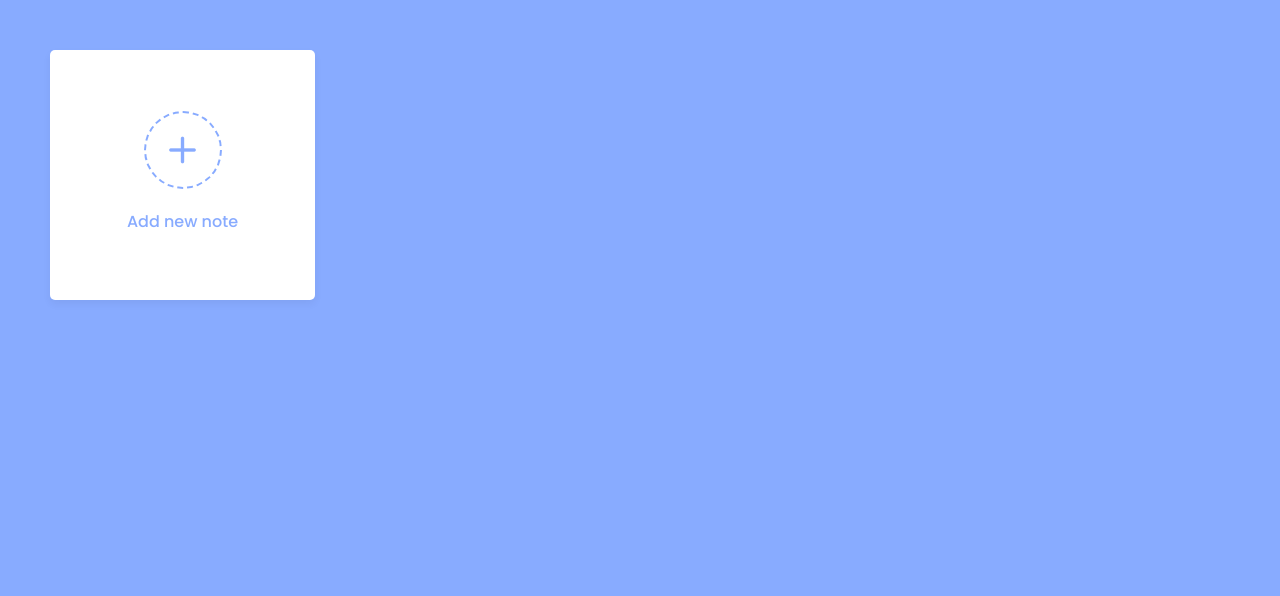
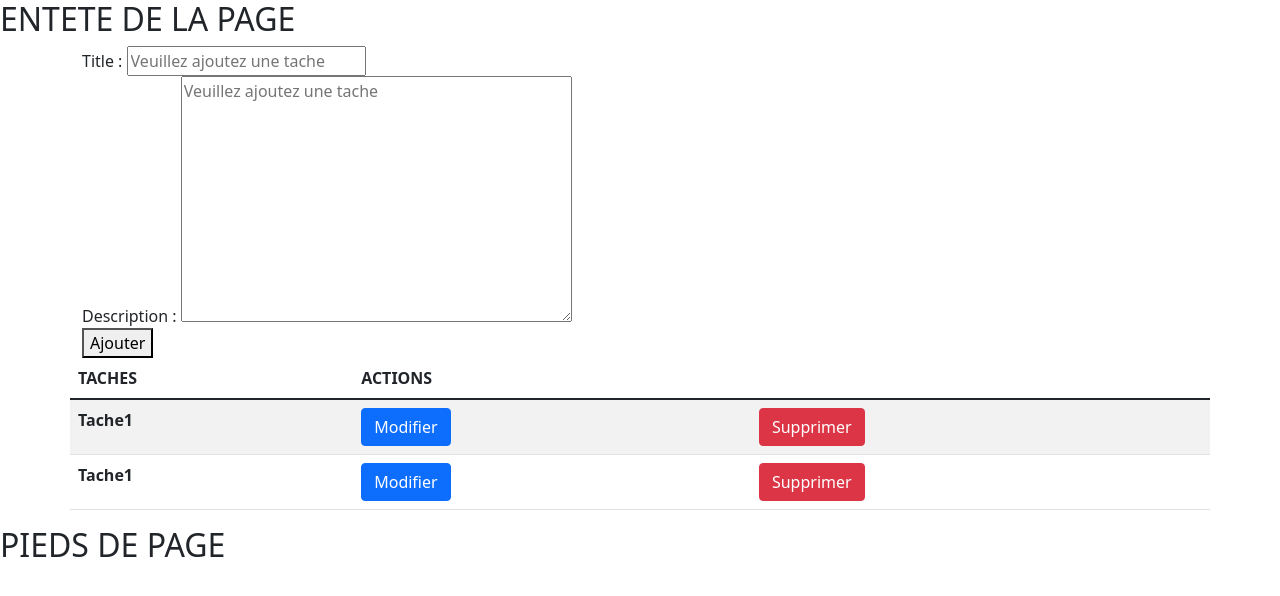
Before and after one commit to dieuveilmikengue/Todolist-avec-Django, a Django app: page / in a window 1280 px wide. Shown: the top 596 px of the page. Run offline with Django 5.2, Linux system fonts and the light colour scheme; data comes from the database, SQL or seed files in the repository; some libraries are stand-ins or nearby versions.

Commit message:
Add files via upload

```diff
--- a/todolist/templates/todolist/index.html
+++ b/todolist/templates/todolist/index.html
@@ -4,15 +4,15 @@
 <head>
     <meta charset="UTF-8">
     <meta name="viewport" content="width=device-width, initial-scale=1.0">
-    <!-- <link rel="stylesheet" href="{% static 'todolist/css/bootstrap.min.css' %}"> -->
-    <link rel="stylesheet" href="{% static 'todolist/css/style.css' %}">
-    <link rel="stylesheet" href="https://unicons.iconscout.com/release/v4.0.0/css/line.css">
+    <link rel="stylesheet" href="{% static 'todolist/css/bootstrap.min.css' %}">
+    <!-- <link rel="stylesheet" href="{% static 'todolist/css/style.css' %}">
+    <link rel="stylesheet" href="https://unicons.iconscout.com/release/v4.0.0/css/line.css"> -->
     <title>ToDo List</title>
 </head>
 <body>
-    <!-- {% include 'todolist/header.html' %} -->
-    <!-- {% include 'todolist/formulaire.html' %} -->
-    <!-- <table class="container table table-striped">
+    {% include 'todolist/header.html' %}
+    {% include 'todolist/formulaire.html' %}
+    <table class="container table table-striped">
         <thead>
             <tr>
                 <th scope="col">TACHES</th>
@@ -28,38 +28,7 @@
             </tr>
             {% endfor %}
         </tbody>
-    </table> -->
-    <!-- {% include 'todolist/footer.html' %} -->
-    <div class="popup-box">
-        <div class="popup">
-          <div class="content">
-            <header>
-              <p>Ajouter une Tache</p>
-              <i class="uil uil-times"></i>
-            </header>
-            <!-- <form action="#">
-              <div class="row title">
-                <label>Title</label>
-                <input type="text" spellcheck="false">
-              </div>
-              <div class="row description">
-                <label>Description</label>
-                <textarea spellcheck="false"></textarea>
-              </div>
-              <button></button>
-            </form> -->
-            {% include 'todolist/formulaire.html' %}
-          </div>
-        </div>
-    </div>
-    <div class="wrapper">
-        <li class="add-box">
-          <div class="icon"><i class="uil uil-plus"></i></div>
-          <p>Add new note</p>
-        </li>
-    </div>
-
-    <!-- <script src="{% static 'todolist/js/bootstrap.bundle.min.js' %}"></script> -->
-    <script src="{% static 'todolist/js/script.js' %}"></script>
+    </table>
+    {% include 'todolist/footer.html' %}
 </body>
 </html>
```
